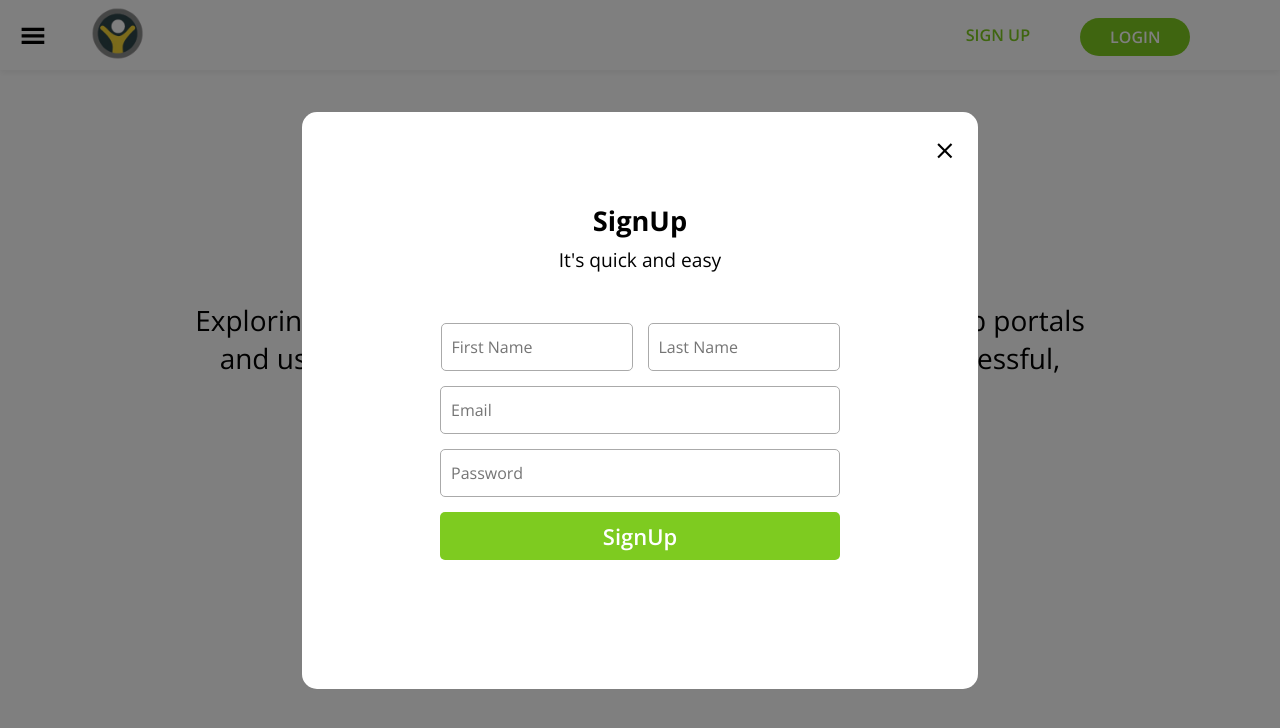
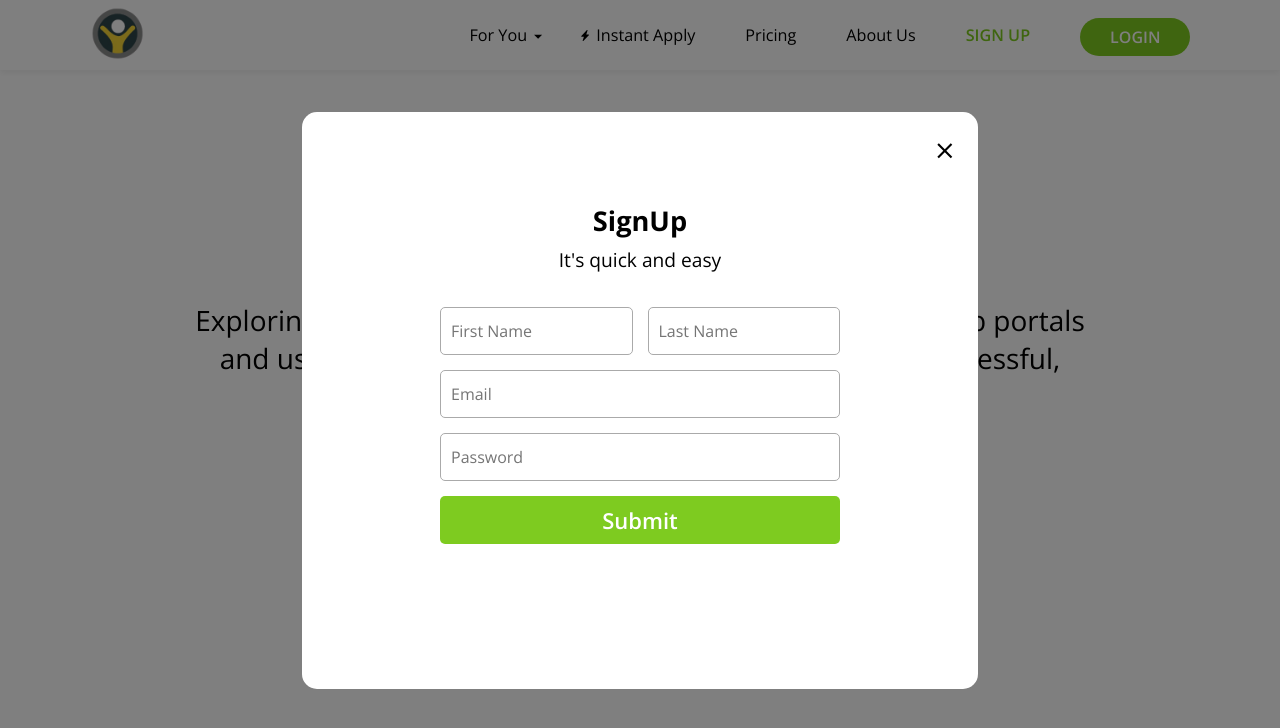
Before and after one commit to attaboyabhilash/myways-assignment, a React (Create React App) app: page /myways-assignment/signup in a window 1280 px wide. Shown: the top 728 px of the page. Built offline with nearby package versions, Linux system fonts and the light colour scheme.

Commit message:
commiting after updates from the company

```diff
--- a/package.json
+++ b/package.json
@@ -7,12 +7,14 @@
     "@testing-library/jest-dom": "^4.2.4",
     "@testing-library/react": "^9.5.0",
     "@testing-library/user-event": "^7.2.1",
+    "formik": "^2.2.5",
     "gh-pages": "^3.1.0",
     "react": "^17.0.1",
     "react-dom": "^17.0.1",
     "react-icons": "^3.11.0",
     "react-router-dom": "^5.2.0",
-    "react-scripts": "4.0.0"
+    "react-scripts": "4.0.0",
+    "yup": "^0.30.0"
   },
   "scripts": {
     "predeploy": "npm run build",
--- a/src/components/Header.js
+++ b/src/components/Header.js
@@ -11,7 +11,7 @@ function Header() {
         <img src={MyWays} alt="myways-logo" />
       </Link>
       <div className="navigations">
-        {window.screen.width > 950 ? <LargeNavigation /> : <SmallNavigation />}
+        {window.innerWidth > 950 ? <LargeNavigation /> : <SmallNavigation />}
         <Link to="/myways-assignment/signup" className="signup">
           SIGN UP
         </Link>
--- a/src/components/LogInForm.js
+++ b/src/components/LogInForm.js
@@ -2,25 +2,19 @@ import React, { useState } from "react"
 import { MdClose } from "react-icons/md"
 import { FaCheckCircle } from "react-icons/fa"
 import { Link, useHistory } from "react-router-dom"
+import { Formik, Form, Field, ErrorMessage } from "formik"
+import * as Yup from "yup"
 
 function LogInForm() {
   const history = useHistory()
-  const [email, setEmail] = useState("")
-  const [password, setPassword] = useState("")
   const [page, setPage] = useState("login")
 
-  const handleSubmit = e => {
-    e.preventDefault()
-
-    console.log({
-      email: email,
-      password: password,
+  const SignupSchema = Yup.object().shape({
+    email: Yup.string().email("Invalid email address").required("Required"),
+    password: Yup.string()
+      .min(6, "Minimum 6 character required")
+      .required("Required"),
   })
-
-    setEmail("")
-    setPassword("")
-    setPage("successful")
-  }
 
   const loginform = () => {
     return (
@@ -37,28 +31,46 @@ function LogInForm() {
           </div>
           <div className="form-div">
             <h4>Student</h4>
-            <form onSubmit={handleSubmit}>
-              <input
-                type="email"
-                value={email}
-                placeholder="Email"
-                onChange={e => setEmail(e.target.value)}
-                required
+            <Formik
+              initialValues={{ email: "", password: "" }}
+              validationSchema={SignupSchema}
+              onSubmit={(values, { setSubmitting }) => {
+                setTimeout(() => {
+                  setPage("Success")
+                  setSubmitting(false)
+                  console.log(values)
+                }, 500)
+              }}
+            >
+              {({ errors, isSubmitting }) => (
+                <Form>
+                  <Field type="email" name="email" placeholder="Email" />
+                  <ErrorMessage
+                    name="email"
+                    component="small"
+                    style={{ color: "#FF0000" }}
                   />
-              <input
+                  <Field
                     type="password"
-                value={password}
+                    name="password"
                     placeholder="Password"
-                onChange={e => setPassword(e.target.value)}
-                required
+                  />
+                  <ErrorMessage
+                    name="password"
+                    component="small"
+                    style={{ color: "#FF0000" }}
                   />
                   <p className="forgot">Forgot Password?</p>
-              <input type="submit" value="LogIn" />
+                  <button type="submit" disabled={isSubmitting}>
+                    Submit
+                  </button>
                   <p className="new-to-myways">
                     New To MyWays?{" "}
                     <Link to="/myways-assignment/signup">SignUp Here</Link>
                   </p>
-            </form>
+                </Form>
+              )}
+            </Formik>
           </div>
         </div>
       </>
--- a/src/components/SignUpForm.js
+++ b/src/components/SignUpForm.js
@@ -2,41 +2,26 @@ import React, { useState } from "react"
 import { MdClose, MdArrowBack } from "react-icons/md"
 import { FaCheckCircle } from "react-icons/fa"
 import { Link, useHistory } from "react-router-dom"
+import { Formik, Form, Field, ErrorMessage } from "formik"
+import * as Yup from "yup"
 
 function SignUpForm() {
   const history = useHistory()
-
-  const [firstName, setFirstName] = useState("")
-  const [lastName, setLastName] = useState("")
   const [email, setEmail] = useState("")
-  const [password, setPassword] = useState("")
-  const [otpNumber, setOTPNumber] = useState("")
   const [page, setPage] = useState("signup")
 
-  const handleSubmit = e => {
-    e.preventDefault()
-
-    console.log({
-      firstName: firstName,
-      lastName: lastName,
-      email: email,
-      password: password,
+  const SignupSchema = Yup.object().shape({
+    firstName: Yup.string()
+      .min(3, "Minimum 3 character required")
+      .required("Required"),
+    lastName: Yup.string()
+      .min(3, "Minimum 3 character required")
+      .required("Required"),
+    email: Yup.string().email("Invalid email address").required("Required"),
+    password: Yup.string()
+      .min(6, "Minimum 6 character required")
+      .required("Required"),
   })
-
-    setPage("otp")
-  }
-
-  const handleOTPEnter = () => {
-    if (otpNumber !== "") {
-      setPage("successful")
-    }
-
-    setFirstName("")
-    setLastName("")
-    setEmail("")
-    setPassword("")
-    setOTPNumber("")
-  }
 
   const signupform = () => {
     return (
@@ -49,42 +34,80 @@ function SignUpForm() {
         <div className="signup-form-div">
           <h2>SignUp</h2>
           <p>It's quick and easy</p>
-          <form onSubmit={handleSubmit}>
-            <input
+          <Formik
+            initialValues={{
+              firstName: "",
+              lastName: "",
+              email: "",
+              password: "",
+            }}
+            validationSchema={SignupSchema}
+            onSubmit={(values, { setSubmitting }) => {
+              setTimeout(() => {
+                setPage("otp")
+                setSubmitting(false)
+                setEmail(values.email)
+                console.log(values)
+              }, 500)
+            }}
+          >
+            {({ errors, isSubmitting }) => (
+              <Form>
+                <div className="formik-flex">
+                  <div className="flex-first">
+                    <Field
                       type="text"
-              value={firstName}
+                      name="firstName"
                       placeholder="First Name"
-              onChange={e => setFirstName(e.target.value)}
-              required
                     />
-            <input
+                    <ErrorMessage
+                      name="firstName"
+                      component="small"
+                      style={{ color: "#FF0000" }}
+                    />
+                  </div>
+                  <div className="flex-last">
+                    <Field
                       type="text"
-              value={lastName}
+                      name="lastName"
                       placeholder="Last Name"
-              onChange={e => setLastName(e.target.value)}
-              required
-              className="text-last"
                     />
-            <input
-              type="email"
-              value={email}
-              placeholder="Email"
-              onChange={e => setEmail(e.target.value)}
-              required
+                    <ErrorMessage
+                      name="lastName"
+                      component="small"
+                      style={{ color: "#FF0000" }}
                     />
-            <input
-              type="password"
-              value={password}
-              placeholder="Password"
-              onChange={e => setPassword(e.target.value)}
-              required
+                  </div>
+                </div>
+                <Field type="email" name="email" placeholder="Email" />
+                <ErrorMessage
+                  name="email"
+                  component="small"
+                  style={{ color: "#FF0000" }}
                 />
-            <input type="submit" value="SignUp" />
-          </form>
+                <Field type="password" name="password" placeholder="Password" />
+                <ErrorMessage
+                  name="password"
+                  component="small"
+                  style={{ color: "#FF0000" }}
+                />
+                <button type="submit" disabled={isSubmitting}>
+                  Submit
+                </button>
+              </Form>
+            )}
+          </Formik>
         </div>
       </>
     )
   }
+
+  const otpSchema = Yup.object().shape({
+    otpValue: Yup.string()
+      .min(6, "Minimum 6 character required")
+      .max(6, "Maximum 6 characters only")
+      .required("Required"),
+  })
 
   const otpform = () => {
     return (
@@ -94,17 +117,38 @@ function SignUpForm() {
         </div>
         <div className="otp-sent">
           <h2>OTP sent!</h2>
-          <input
+          <Formik
+            initialValues={{ otpValue: "" }}
+            validationSchema={otpSchema}
+            onSubmit={(values, { setSubmitting }) => {
+              setTimeout(() => {
+                setPage("successful")
+                setSubmitting(false)
+                console.log(values)
+              }, 500)
+            }}
+          >
+            {({ errors, isSubmitting }) => (
+              <Form>
+                <Field
                   type="number"
-            value={otpNumber}
-            placeholder="Enter your OTP"
-            onChange={e => setOTPNumber(e.target.value)}
-            required
+                  name="otpValue"
+                  placeholder="Enter Your OTP"
+                />
+                <ErrorMessage
+                  name="otpValue"
+                  component="small"
+                  style={{ color: "#FF0000" }}
                 />
                 <p>
                   One time Passcode sent to your Email ID - <b>{email}</b>
                 </p>
-          <button onClick={handleOTPEnter}>Enter</button>
+                <button type="submit" disabled={isSubmitting}>
+                  Submit
+                </button>
+              </Form>
+            )}
+          </Formik>
         </div>
       </>
     )
--- a/src/index.css
+++ b/src/index.css
@@ -277,7 +277,6 @@ nav img {
 .login-form .form-div {
   border: 1px solid #aaa;
   padding: 20px;
-  text-align: center;
 }
 
 .login-form .form-div h4 {
@@ -286,6 +285,7 @@ nav img {
   position: relative;
   margin-bottom: 30px;
   font-size: 1.2em;
+  text-align: center;
 }
 
 .login-form .form-div h4::after {
@@ -301,9 +301,9 @@ nav img {
 }
 
 .form-div form input {
-  width: 338px;
+  width: 100%;
   height: 48px;
-  margin-bottom: 15px;
+  margin-top: 15px;
   border-radius: 5px;
   border: 1px solid #aaa;
   font-family: "Open Sans", sans-serif;
@@ -315,6 +315,7 @@ nav img {
 .form-div form .new-to-myways {
   margin: 25px auto;
   font-weight: 600;
+  width: fit-content;
 }
 
 form .new-to-myways a {
@@ -326,14 +327,14 @@ form .forgot {
   float: right;
   font-weight: 600;
   font-size: 15px;
-  margin-top: 5px;
-  margin-bottom: 20px;
+  margin-top: 25px;
+  margin-bottom: 15px;
 }
 
-.form-div form input[type="submit"] {
-  width: 338px;
+.form-div form button {
+  width: 100%;
   height: 48px;
-  margin-bottom: 15px;
+  margin-top: 15px;
   border-radius: 5px;
   border: none;
   font-family: "Open Sans", sans-serif;
@@ -343,6 +344,21 @@ form .forgot {
   color: #fff;
   cursor: pointer;
   background-color: #7ecb20;
+}
+
+.form-div form button:disabled {
+  width: 100%;
+  height: 48px;
+  margin-top: 15px;
+  border-radius: 5px;
+  border: none;
+  font-family: "Open Sans", sans-serif;
+  font-size: 22px;
+  font-weight: 600;
+  padding: 0px 10px;
+  color: #ddd;
+  cursor: pointer;
+  background-color: #7ecb20a8;
 }
 
 /* SignUp */
@@ -368,30 +384,31 @@ form .forgot {
   float: right;
 }
 
-.signup-form-div {
+.signup-form .signup-form-div {
   width: 400px;
-  text-align: center;
   margin: 70px auto;
 }
 
 .signup-form-div h2 {
   margin: 0px;
   font-size: 1.7em;
+  text-align: center;
 }
 
 .signup-form-div p {
   font-size: 1.2em;
   margin-top: 7px;
+  text-align: center;
 }
 
 .signup-form-div form {
-  margin-top: 50px;
+  margin-top: 0px;
 }
 
 .signup-form-div form input {
   width: 100%;
   height: 48px;
-  margin-bottom: 15px;
+  margin-top: 15px;
   border-radius: 5px;
   border: 1px solid #aaa;
   font-family: "Open Sans", sans-serif;
@@ -400,18 +417,19 @@ form .forgot {
   padding: 0px 10px;
 }
 
-.signup-form-div form input[type="text"] {
-  width: 48%;
-}
-
-.signup-form-div form .text-last {
+.flex-last {
   margin-left: 15px;
 }
 
-.signup-form-div form input[type="submit"] {
+.signup-form .formik-flex {
+  display: flex;
+  justify-content: space-between;
+}
+
+.signup-form-div form button {
   width: 100%;
   height: 48px;
-  margin-bottom: 15px;
+  margin-top: 15px;
   border-radius: 5px;
   border: none;
   font-family: "Open Sans", sans-serif;
--- a/src/pages/Home.js
+++ b/src/pages/Home.js
@@ -3,6 +3,7 @@ import Header from "../components/Header"
 import Hero from "../components/Hero"
 
 function Home() {
+  document.title = "MyWays | Home"
   return (
     <div>
       <Header />
--- a/src/pages/LogIn.js
+++ b/src/pages/LogIn.js
@@ -4,6 +4,7 @@ import Hero from "../components/Hero"
 import LogInForm from "../components/LogInForm"
 
 function LogIn() {
+  document.title = "MyWays | LogIn"
   return (
     <div>
       <Header />
--- a/src/pages/SignUp.js
+++ b/src/pages/SignUp.js
@@ -4,6 +4,7 @@ import Hero from "../components/Hero"
 import SignUpForm from "../components/SignUpForm"
 
 function SignUp() {
+  document.title = "MyWays | SignUp"
   return (
     <div>
       <Header />
```
Also changed, not shown: 1 other file (tests, documents, lock files or other folders). Lines whose indentation alone changed are shown as unchanged.
